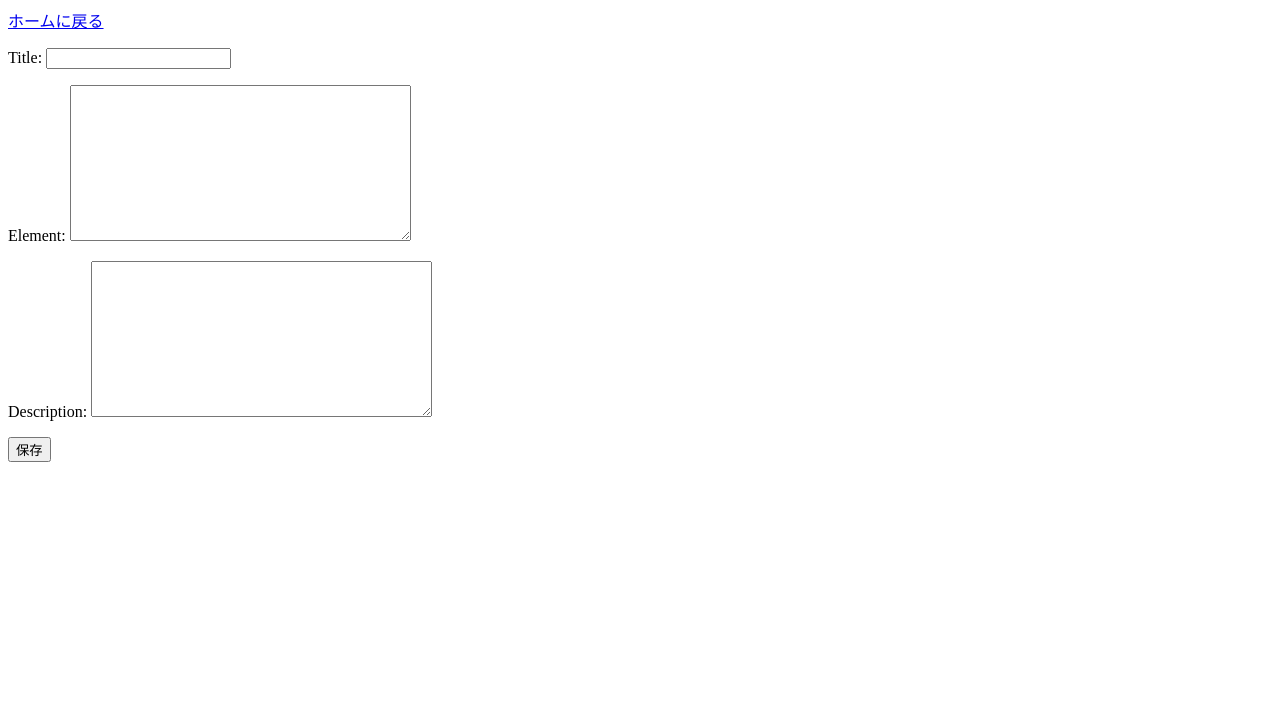
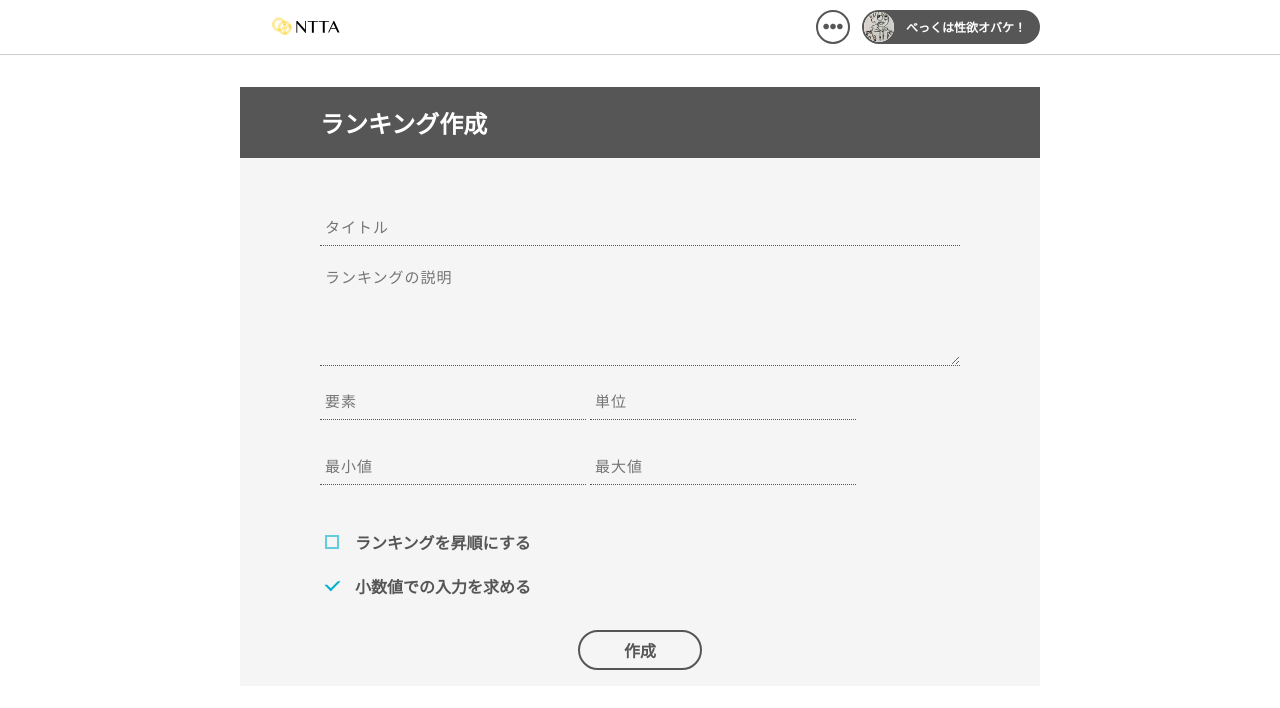
Before and after one commit to hirokitomi/ranking_site, a plain HTML site: page Desktop/0329/new.html in a window 1280 px wide. Drawn offline with Linux system fonts and the light colour scheme.

Commit message:
new.html作成、及びそれ向けのcss変更

```diff
--- a/Desktop/0329/css/main.css
+++ b/Desktop/0329/css/main.css
@@ -9,6 +9,9 @@
 
   --border-radius: 12px;
   /* radius...12px or 0px */
+
+  $color1: #f4f4f4;
+  $color2: #3197EE;
 }
 
 html, body{
@@ -157,7 +160,7 @@ a{
 
 .category_title{
   margin: 0;
-  padding: 18px 40px;
+  padding: 18px 80px;
   color: white;
   font-size: var(--fontsize-title);
 }
@@ -191,7 +194,7 @@ a{
 
 .article_contents{
   height: 24px;
-  padding: 12px 28px;
+  padding: 12px 68px;
 }
 
 .article_contents_more{
@@ -846,3 +849,148 @@ table td{
 .unclick_gray{
   color: gray;
 }
+
+/* ===== new.html ===== */
+.cp_iptxt3 {
+	position: relative;
+	width: 640px;
+	margin: 30px 80px;
+}
+.new_title {
+	font: 15px/24px Hiragino Kaku Gothic Std;
+	box-sizing: border-box;
+	width: 100%;
+	/* padding: 0.3em; */
+  margin:	1em 0;
+	transition: 0.3s;
+	letter-spacing: 1px;
+	color: #565656;
+	border: none;
+	border-bottom: 1px dotted #565656;
+	background: transparent;
+  padding: 5px;
+}
+
+.new_title:focus {
+	border-bottom: 1px solid #da3c41;
+	outline: none;
+  padding: 5px;
+}
+
+.cp_iptxt3 textarea {
+	font: 15px/24px Hiragino Kaku Gothic Std;
+	box-sizing: border-box;
+	width: 100%;
+	/* padding: 0.3em; */
+	transition: 0.3s;
+	letter-spacing: 1px;
+	color: #565656;
+	border: none;
+	border-bottom: 1px dotted #565656;
+	background: transparent;
+  padding: 5px;
+  height: 7em;
+}
+
+.ef3 textarea:focus {
+	border-bottom: 1px solid #da3c41;
+	outline: none;
+  padding: 5px;
+}
+
+.new_element {
+	font: 15px/24px Hiragino Kaku Gothic Std;
+	/* box-sizing: border-box; */
+	width: 40%;
+	/* padding: 0.3em; */
+  margin:	1em 0;
+	transition: 0.3s;
+	letter-spacing: 1px;
+	color: #565656;
+	border: none;
+	border-bottom: 1px dotted #565656;
+	background: transparent;
+  padding: 5px;
+}
+
+.new_element:focus {
+	border-bottom: 1px solid #da3c41;
+	outline: none;
+  padding: 5px;
+}
+
+.new_number {
+	font: 15px/24px Hiragino Kaku Gothic Std;
+	/* box-sizing: border-box; */
+	width: 40%;
+	/* padding: 0.3em; */
+  margin:	1em 0;
+	transition: 0.3s;
+	letter-spacing: 1px;
+	color: #565656;
+	border: none;
+	border-bottom: 1px dotted #565656;
+	background: transparent;
+  padding: 5px;
+}
+
+.new_number:focus {
+	border-bottom: 1px solid #da3c41;
+	outline: none;
+  padding: 5px;
+}
+
+/* === new checkbox === */
+
+.new_checkboxes {
+  width: 640px;
+  margin: 24px 80px;
+  /* background: #484848; */
+  font-size: var(--fontsize-note);
+  /* font-family: HiraKakuProN-W6; */
+}
+
+/*Checkboxes styles*/
+input[type="checkbox"] { display: none; }
+
+input[type="checkbox"] + label {
+  display: block;
+  position: relative;
+  padding-left: 35px;
+  margin-bottom: 20px;
+  color: #565656;
+  cursor: pointer;
+  -webkit-user-select: none;
+  -moz-user-select: none;
+  -ms-user-select: none;
+}
+
+input[type="checkbox"] + label:last-child {
+  margin-bottom: 0;
+}
+
+input[type="checkbox"] + label:before {
+  content: '';
+  display: block;
+  width: 10px;
+  height: 10px;
+  border: 2px solid #00afcc;
+  position: absolute;
+  left: 5px;
+  top: 5px;
+  opacity: .6;
+  -webkit-transition: all .12s, border-color .08s;
+  transition: all .12s, border-color .08s;
+}
+
+input[type="checkbox"]:checked + label:before {
+  width: 5px;
+  top: 2px;
+  left: 8px;
+  border-radius: 0;
+  opacity: 1;
+  border-top-color: transparent;
+  border-left-color: transparent;
+  -webkit-transform: rotate(45deg);
+  transform: rotate(45deg);
+}
--- a/Desktop/0329/new.html
+++ b/Desktop/0329/new.html
@@ -1,20 +1,87 @@
 <!DOCTYPE html>
 <html>
 <head>
-  <title>新しいランキングを作る</title>
+  <link href="https://use.fontawesome.com/releases/v5.6.1/css/all.css" rel="stylesheet">
+  <link rel="stylesheet" href="css/main.css">
+  <meta charset="utf-8">
+  <title>newだよ</title>
 </head>
+
 <body>
-  <div>
-    <a href="/">ホームに戻る</a>
+
+  <!-- <p>ランキングサイトです。</p>
+  <a href ="/new/">新しいランキングを作る</a>
+  <hr/> -->
+
+  <!-- header -->
+  <div class="header">
+    <div class="header_container">
+      <h1 class="header-headline">
+        <a><img src="img/logoBlack.svg" class="header_logo"></a>
+      </h1>
+      <!-- <ul class="header-nav-list">
+         <li class="header-nav-list-item">Home</li>
+         <li class="header-nav-list-item">About</li>
+         <li class="header-nav-list-item">Topic</li>
+      </ul> -->
+      <div class="header_right">
+        <div class="header_menu">
+          <div class="header_menuicon"><i class="fas fa-ellipsis-h"></i></div>
+          <a href="https://www.google.co.jp"></a>
+        </div>
+        <div class="header_account">
+          <div class="header_userimg"><img src="img/user.jpg" class="header_userimg"></div>
+          <div class="header_username">べっくは性欲オバケ！</div>
+          <a href="https://www.google.co.jp"></a>
+        </div>
+      </div>
+    </div>
   </div>
 
-  <form action="/new/" method="POST"><input type="hidden" name="csrfmiddlewaretoken" value="5WbLfFjtohJoneZ9RP85xYiRbo0mtZ5QvLVOz5QpuDgImX1T2bnawKWecpIXThqN">
-    <p><label for="id_title">Title:</label> <input type="text" name="title" maxlength="150" required id="id_title"></p>
-<p><label for="id_element">Element:</label> <textarea name="element" cols="40" rows="10" maxlength="8" id="id_element">
-</textarea></p>
-<p><label for="id_description">Description:</label> <textarea name="description" cols="40" rows="10" id="id_description">
-</textarea></p>
-    <button type="submit" class="btn">保存</button>
-  </form>
+    <div class="main">
+
+      <div class="category">
+        <h2 class="category_title">ランキング作成</h2>
+      </div>
+
+      <div class="article_container">
+        <div class="cp_iptxt3">
+          <label class="ef3">
+            <input type="text" class="new_title" name="Post_name" maxlength="20" required id="id_Post_name" placeholder="タイトル">
+          </label>
+          <label class="ef3">
+            <textarea name="Post_name" required id="id_Post_name" placeholder="ランキングの説明"></textarea>
+            <input type="text" class="new_element" name="Post_name" maxlength="20" required id="id_Post_name" placeholder="要素">
+            <input type="text" class="new_element" name="Post_name" maxlength="20" required id="id_Post_name" placeholder="単位">
+            <input type="number" class="new_number" name="Post_name" maxlength="20" required id="id_Post_name" placeholder="最小値">
+            <input type="number" class="new_number" name="Post_name" maxlength="20" required id="id_Post_name" placeholder="最大値">
+          </label>
+        </div>
+
+        <div class="new_checkboxes">
+          <input type="checkbox" id="box-1">
+          <label for="box-1">ランキングを昇順にする</label>
+
+          <input type="checkbox" id="box-2" checked>
+          <label for="box-2">小数値での入力を求める</label>
+        </div>
+
+        <!-- もっと見る -->
+        <article class="article_link_more">
+            <div class="article_contents_more">
+                <div class="article_more">
+                  <a href="/rankpage/1/" class="article_more-a">
+                    作成
+                  </a>
+                </div>
+              </a>
+            </div>
+        </article>
+
+      </div>
+
+      </div>
+    </div>
 </body>
+
 </html>
```
Also changed, not shown: Desktop/0329/別宮からもらったdjango/済/Soaring_ranking.html (added, +49 -0 lines), Desktop/0329/別宮からもらったdjango/済/newest_ranking.html (added, +48 -0 lines), Desktop/0329/別宮からもらったdjango/済/search_results.html (added, +34 -0 lines), Desktop/0329/別宮からもらったdjango/済/userpage.html (added, +39 -0 lines).
